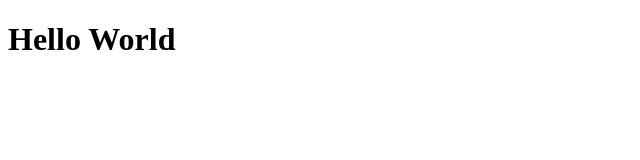
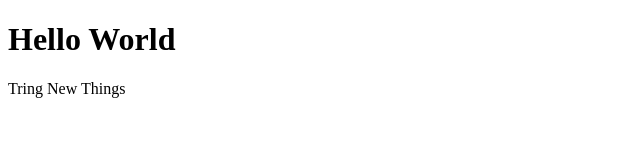
Before and after one commit to dadiel2/dadiel2.github.io, a plain HTML site: page index.html in a window 1280 px wide. Shown: the whole page, without its empty margins (0-640 px from the left). Drawn offline with Linux system fonts and the light colour scheme.

Commit message:
Update index.html

```diff
--- a/index.html
+++ b/index.html
@@ -8,5 +8,6 @@
 </head>
 <body>
     <h1>Hello World</h1>
+    <p>Tring New Things</p>
 </body>
 </html>
```
